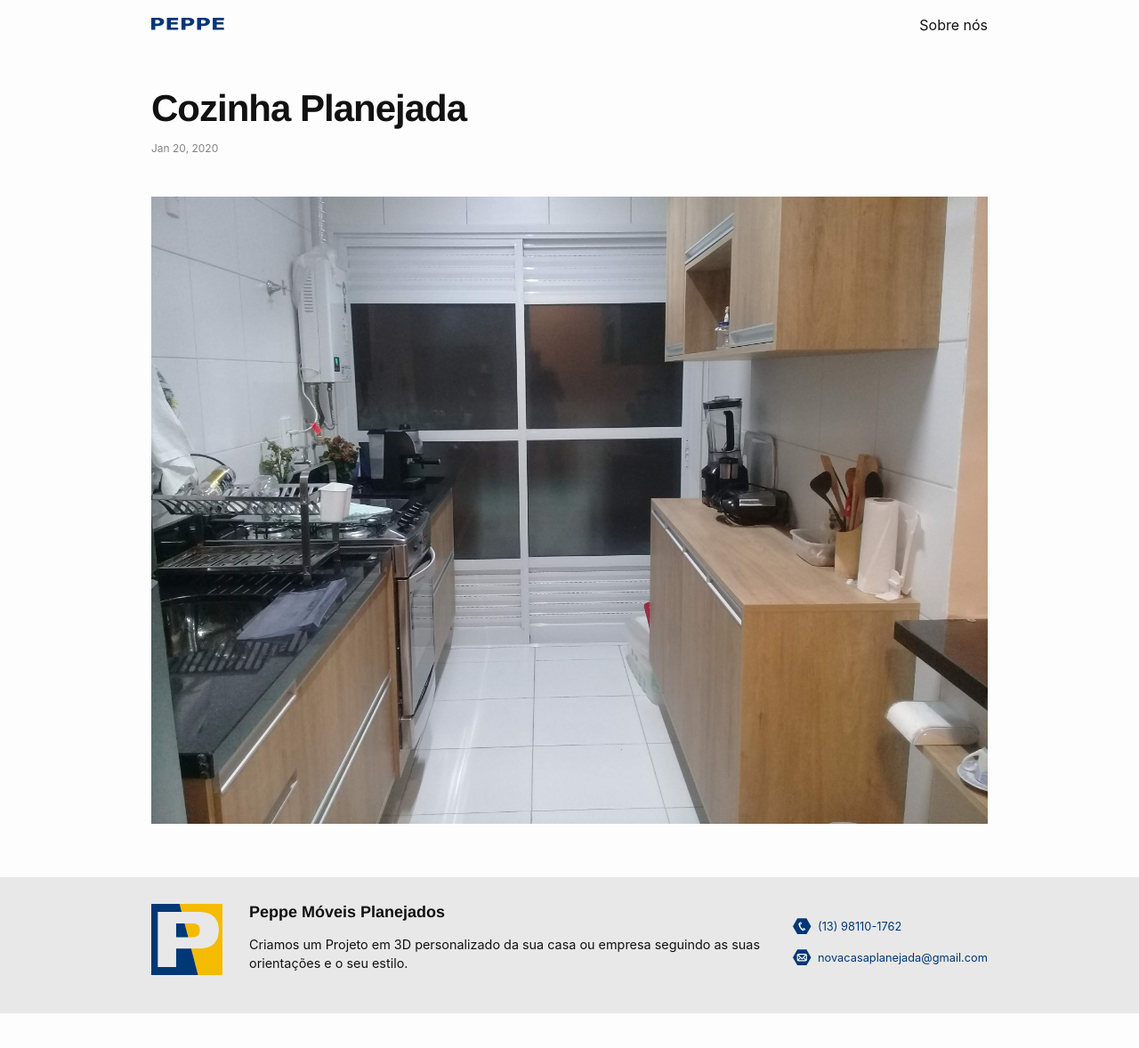
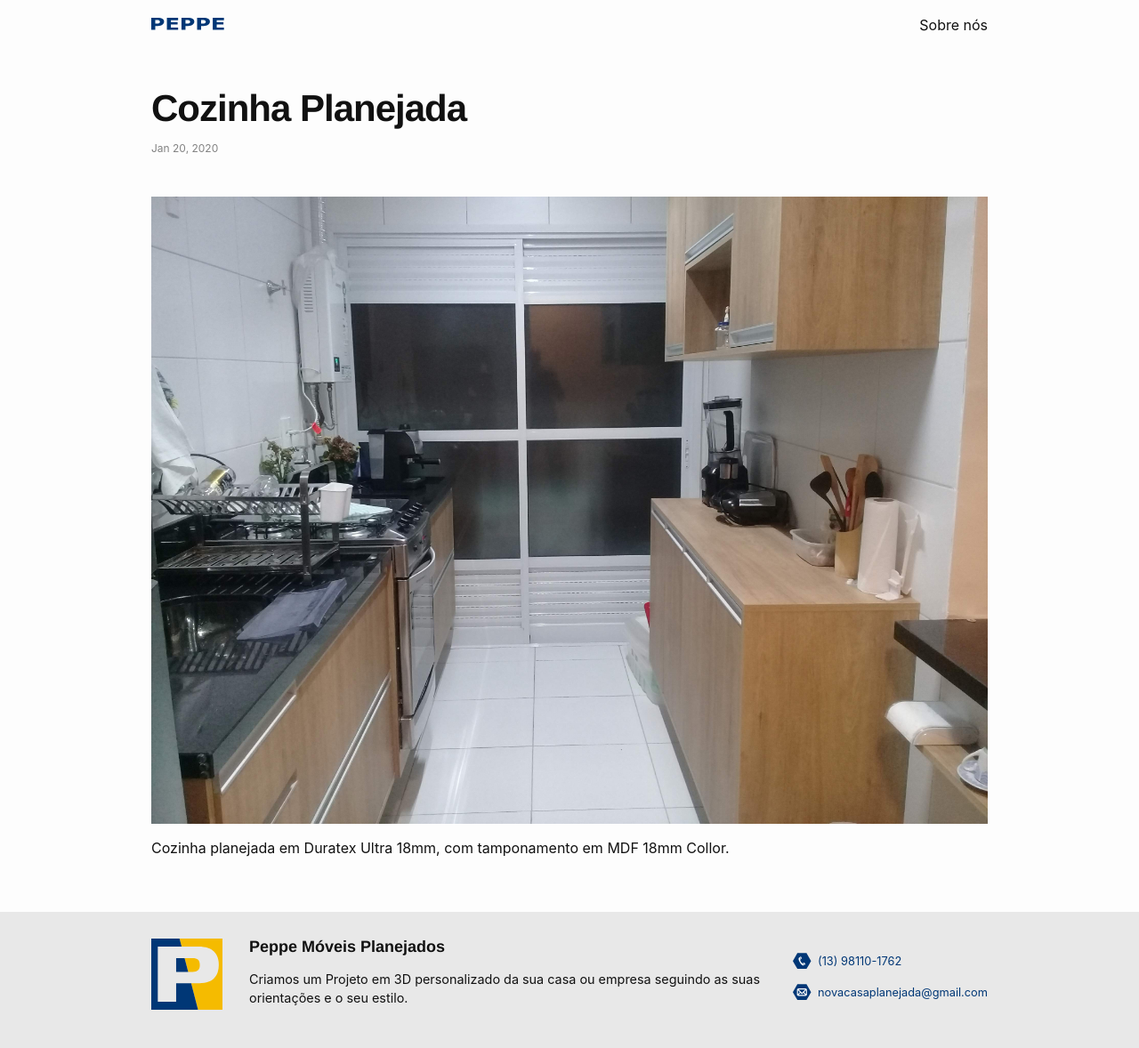
Before and after one commit to PeppeMoveisPlanejados/peppemoveisplanejados.github.io, a Jekyll site: the page built from _posts/2020-01-20-cozinha-planejada.markdown, in a window 1280 px wide. Shown: the whole page at 89% size. Built offline with Jekyll 4.4.1, drawn with Linux system fonts in a browser that asks for light colours; before the commit the page ends 1139 px from its top, so only the background shows below that.

Commit message:
Updated Cozinha Planejada

```diff
--- a/_posts/2020-01-20-cozinha-planejada.markdown
+++ b/_posts/2020-01-20-cozinha-planejada.markdown
@@ -4,3 +4,5 @@ date: 2020-01-20 17:07:00 -02:00
 ---
 
 ![cozinha planejada2.jpg](/uploads/cozinha%20planejada2.jpg)
+
+Cozinha planejada em Duratex Ultra 18mm, com tamponamento em MDF 18mm Collor.
```
